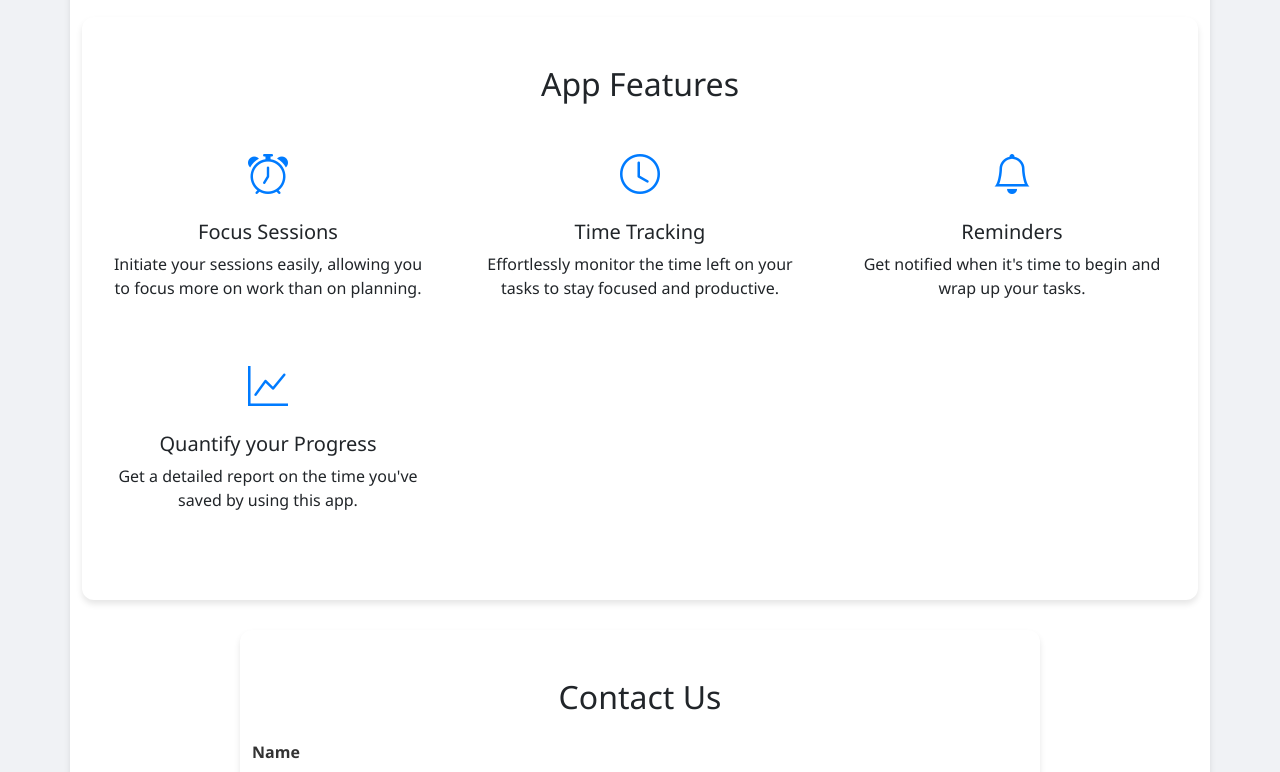
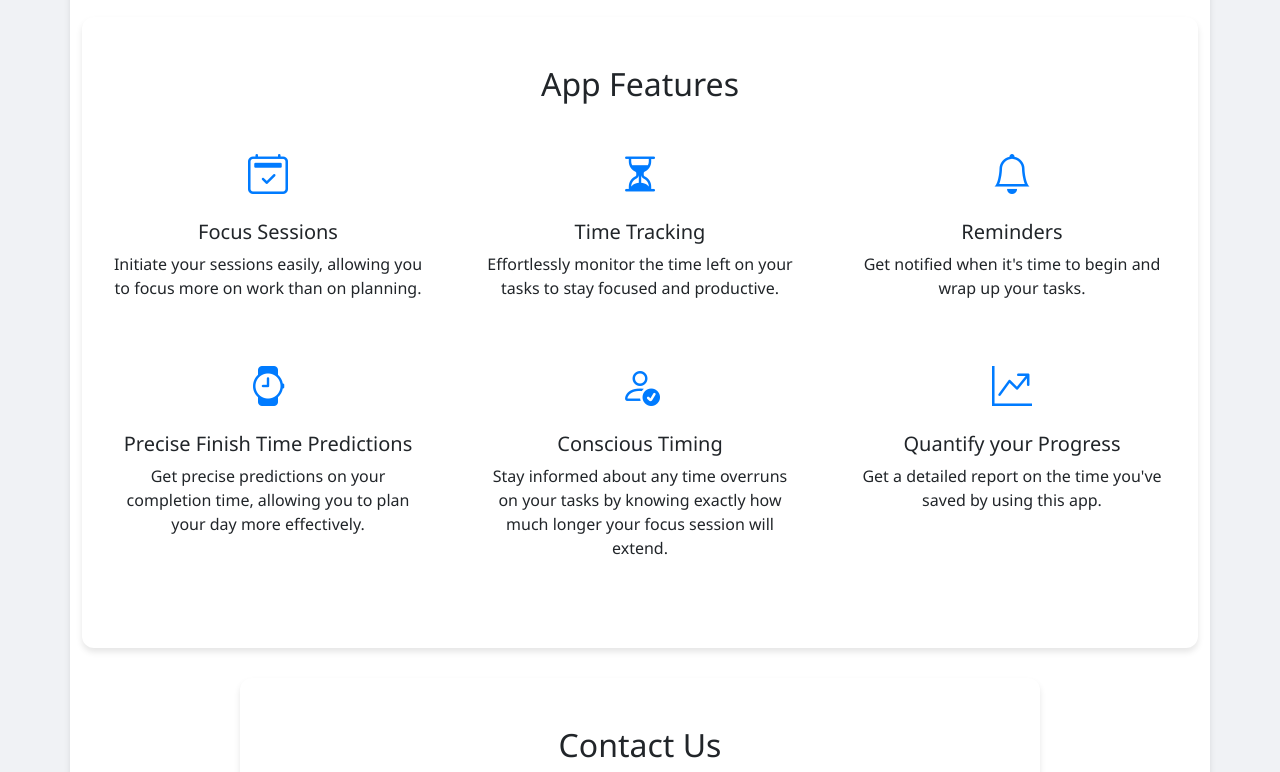
Before and after one commit to maxiparis/focusflow-website, a React (Vite) app: page / in a window 1280 px wide. Shown: the part 472-1244 px from the top of the page. Built offline with nearby package versions, Linux system fonts and the light colour scheme.

Commit message:
feat: more features and better icons

```diff
--- a/src/components/Features.jsx
+++ b/src/components/Features.jsx
@@ -2,10 +2,12 @@ import { Card, Container, Row, Col } from 'react-bootstrap';
 
 function Features() {
     const featureList = [
-        { title: 'Focus Sessions', description: 'Initiate your sessions easily, allowing you to focus more on work than on planning.', icon: 'bi bi-alarm' },
-        { title: 'Time Tracking', description: 'Effortlessly monitor the time left on your tasks to stay focused and productive.', icon: 'bi bi-clock' },
+        { title: 'Focus Sessions', description: 'Initiate your sessions easily, allowing you to focus more on work than on planning.', icon: 'bi bi-calendar2-check' },
+        { title: 'Time Tracking', description: 'Effortlessly monitor the time left on your tasks to stay focused and productive.', icon: 'bi bi-hourglass-split' },
         { title: 'Reminders', description: 'Get notified when it\'s time to begin and wrap up your tasks.', icon: 'bi bi-bell' },
-        { title: 'Quantify your Progress', description: 'Get a detailed report on the time you\'ve saved by using this app.', icon: 'bi bi-graph-up' }
+        { title: 'Precise Finish Time Predictions', description: 'Get precise predictions on your completion time, allowing you to plan your day more effectively.', icon: 'bi bi-watch' },
+        { title: 'Conscious Timing', description: 'Stay informed about any time overruns on your tasks by knowing exactly how much longer your focus session will extend.', icon: 'bi bi-person-check' },
+        { title: 'Quantify your Progress', description: 'Get a detailed report on the time you\'ve saved by using this app.', icon: 'bi bi-graph-up-arrow' }
     ];
 
     return (
```
